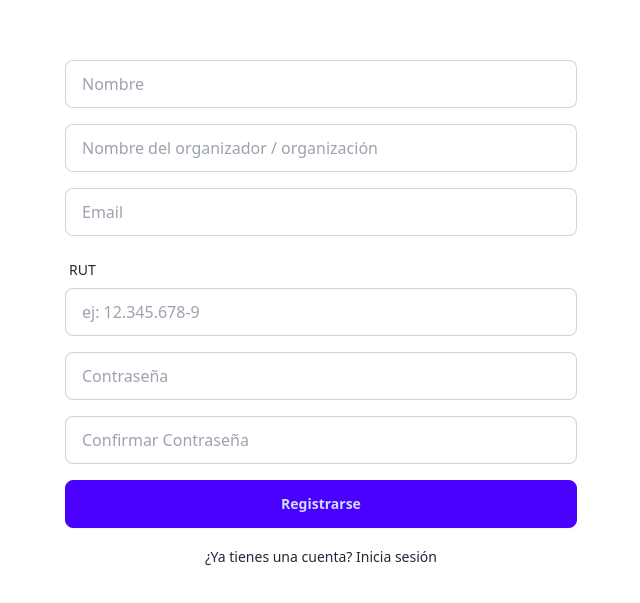
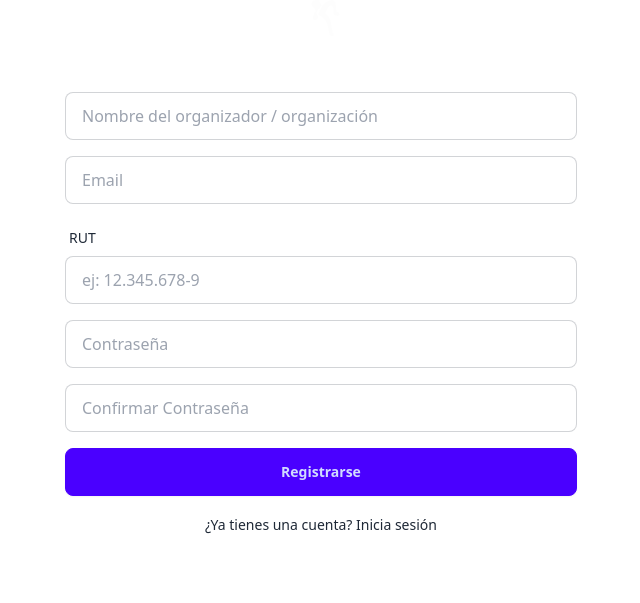
Before and after one commit to Bea2000/ClimbUp, a Next.js app: page /signup in a window 1280 px wide. Shown: the part 151-754 px from the top of the page, without its empty margins (319-959 px from the left). Built offline with nearby package versions, Linux system fonts and the light colour scheme.

Commit message:
refactor: remove unnecesary fields

```diff
--- a/src/app/actions/admin.ts
+++ b/src/app/actions/admin.ts
@@ -7,6 +7,7 @@ import { getServerSession } from "next-auth";
 
 import { authOptions } from "@/lib/auth";
 import { createNewAdmin, deleteAdminById, getAdminByEmailOrRut, getAdminById } from "@/lib/db/admin";
+import { CreateAdminData } from "@/types/admin";
 
 export async function createAdmin(_prevState: unknown, formData: FormData): Promise<SubmissionResult> {
   const session = await getServerSession(authOptions);
@@ -15,7 +16,6 @@ export async function createAdmin(_prevState: unknown, formData: FormData): Prom
     return { status: 'error', error: { message: ['No se ha iniciado sesión'] } };
   }
 
-  const name = formData.get('name') as string;
   const email = formData.get('email') as string;
   const password = formData.get('password') as string;
   const rut = formData.get('rut') as string;
@@ -38,14 +38,15 @@ export async function createAdmin(_prevState: unknown, formData: FormData): Prom
       };
     }
 
-    await createNewAdmin({
-      name,
+    const data: CreateAdminData = {
       email,
       password,
       rut,
       isSuperAdmin,
       organizerId,
-    });
+    };
+
+    await createNewAdmin(data);
 
     return { status: 'success' };
   } catch (error) {
--- a/src/app/api/auth/signup/route.ts
+++ b/src/app/api/auth/signup/route.ts
@@ -10,17 +10,18 @@ export async function POST(request: Request) {
   try {
     const body = await request.json();
 
-    if (!body.name || !body.email || !body.password || !body.rut || !body.organizerName) {
+    if (!body.email || !body.password || !body.rut || !body.organizerName) {
       return NextResponse.json(
         { message: 'Faltan campos requeridos' },
         { status: 400 },
       );
     }
 
-    const { name, email, password, rut, organizerName } = signupSchema.parse(body);
+    const { email, password, rut, organizerName } = signupSchema.parse(body);
+
     const normalizedRut = normalizeRut(rut);
 
-    const existingUser = await getAdminByEmailOrRut(email, rut);
+    const existingUser = await getAdminByEmailOrRut(email, normalizedRut);
 
     if (existingUser) {
       return NextResponse.json(
@@ -43,7 +44,6 @@ export async function POST(request: Request) {
     const organizer = await createOrganizer({ name: organizerName });
 
     await createNewAdmin({
-      name,
       email,
       password: hashedPassword,
       rut: normalizedRut,
--- a/src/app/dashboard/admin/manage/components/AdminList.tsx
+++ b/src/app/dashboard/admin/manage/components/AdminList.tsx
@@ -42,7 +42,6 @@ export default function AdminList({ admins }: AdminListProps) {
       <table className="table table-zebra">
         <thead>
           <tr className="bg-base-200">
-            <th>Nombre</th>
             <th>Email</th>
             <th>RUT</th>
             <th>Tipo</th>
--- a/src/app/dashboard/admin/manage/components/CreateAdminForm.tsx
+++ b/src/app/dashboard/admin/manage/components/CreateAdminForm.tsx
@@ -41,15 +41,6 @@ export default function CreateAdminForm() {
         <h2 className="card-title">Crear Nuevo Administrador</h2>
 
         <form id={form.id} onSubmit={form.onSubmit} action={formAction} className="space-y-4">
-          <FormInput
-            label="Nombre"
-            name={fields.name.name}
-            type="text"
-            placeholder="Nombre completo"
-            required
-            errors={fields.name.errors}
-          />
-
           <FormInput
             label="Email"
             name={fields.email.name}
--- a/src/app/dashboard/admin/manage/schemas/createAdminSchema.ts
+++ b/src/app/dashboard/admin/manage/schemas/createAdminSchema.ts
@@ -3,8 +3,6 @@ import { z } from "zod";
 import { cleanRut, validateRut, formatRut } from '@/utils/rut';
 
 export const CreateAdminSchema = z.object({
-  name: z.string({ message: "Nombre requerido" })
-    .min(3, { message: "Nombre debe tener al menos 3 caracteres" }),
   email: z.string({ message: "Email requerido" })
     .email({ message: "Email inválido" }),
   rut: z.string({ message: "RUT requerido" })
--- a/src/app/dashboard/competitions/[competitionId]/components/CompetitionStats.tsx
+++ b/src/app/dashboard/competitions/[competitionId]/components/CompetitionStats.tsx
@@ -1,11 +1,11 @@
 'use client';
 
 import Stat from "@/components/ui/Stat";
-import { CompetitionWithProblemsParticipantsAndJudges } from "@/types/competition";
+import { CompetitionWithProblemsJudgesAndParticipants } from "@/types/competition";
 
 
 interface CompetitionStatsProps {
-  competition: CompetitionWithProblemsParticipantsAndJudges;
+  competition: CompetitionWithProblemsJudgesAndParticipants;
 }
 
 export function CompetitionStats({ competition }: CompetitionStatsProps) {
--- a/src/app/dashboard/competitions/manage/[competitionId]/judges/add/components/AddJudgeForm.tsx
+++ b/src/app/dashboard/competitions/manage/[competitionId]/judges/add/components/AddJudgeForm.tsx
@@ -7,7 +7,6 @@ import React, { useActionState } from 'react';
 import { toast } from 'react-hot-toast';
 
 import { addJudgeToCompetition } from '@/app/actions/judge';
-import { RutInput } from '@/components/RutInput';
 import FormInput from '@/components/ui/FormInput';
 import SubmitButton from '@/components/ui/SubmitButton';
 
@@ -46,23 +45,11 @@ export default function AddJudgeForm({ competitionId }: AddJudgeFormProps) {
           <form id={form.id} onSubmit={form.onSubmit} action={formAction} className="space-y-4">
             <div className="grid grid-cols-1 gap-4 md:grid-cols-2">
               <FormInput
-                label="Nombre"
-                name="name"
-                type="text"
-                required
-                errors={fields.name?.errors}
-              />
-
-              <FormInput
                 label="Email"
                 name="email"
                 type="email"
                 required
                 errors={fields.email?.errors}
-              />
-
-              <RutInput
-                errors={fields.rut?.errors}
               />
             </div>
 
--- a/src/app/dashboard/competitions/manage/[competitionId]/judges/schemas/manageJudgesSchema.tsx
+++ b/src/app/dashboard/competitions/manage/[competitionId]/judges/schemas/manageJudgesSchema.tsx
@@ -1,19 +1,7 @@
 import { z } from "zod";
 
-import { cleanRut, validateRut, formatRut } from "@/utils/rut";
-
 export const ManageJudgeSchema = z.object({
-  competitionId: z.number(),
-  name: z.string({ message: "Nombre requerido" }).min(3),
   email: z.string({ message: "Email requerido" }).email("Email inválido"),
-  rut: z.string()
-    .min(8, 'El RUT debe tener al menos 8 caracteres')
-    .transform(cleanRut)
-    .refine(
-      (val) => validateRut(val),
-      'RUT inválido',
-    )
-    .transform(formatRut),
 });
 
 export type ManageJudgeFormData = z.infer<typeof ManageJudgeSchema>;
--- a/src/app/signup/components/SignupForm.tsx
+++ b/src/app/signup/components/SignupForm.tsx
@@ -22,7 +22,6 @@ export function SignupForm() {
 
     const formData = new FormData(event.currentTarget);
     const data = {
-      name: formData.get('name') as string,
       email: formData.get('email') as string,
       password: formData.get('password') as string,
       confirmPassword: formData.get('confirmPassword') as string,
@@ -71,13 +70,6 @@ export function SignupForm() {
     >
       <div className="flex flex-col gap-4">
         <FormInput
-          name="name"
-          type="text"
-          placeholder="Nombre"
-          errors={errors.name ? [errors.name] : undefined}
-        />
-
-        <FormInput
           name="organizerName"
           type="text"
           placeholder="Nombre del organizador / organización"
--- a/src/app/signup/schemas/signupSchema.ts
+++ b/src/app/signup/schemas/signupSchema.ts
@@ -4,7 +4,6 @@ import { cleanRut, validateRut, formatRut } from '@/utils/rut';
 
 export const signupSchema = z
   .object({
-    name: z.string().min(2, 'El nombre debe tener al menos 2 caracteres'),
     email: z.string().email('Email inválido'),
     password: z.string().min(6, 'La contraseña debe tener al menos 6 caracteres'),
     confirmPassword: z.string(),
--- a/src/types/admin.d.ts
+++ b/src/types/admin.d.ts
@@ -1,5 +1,4 @@
 export interface CreateAdminData {
-    name: string;
     email: string;
     password: string;
     rut: string;
```
